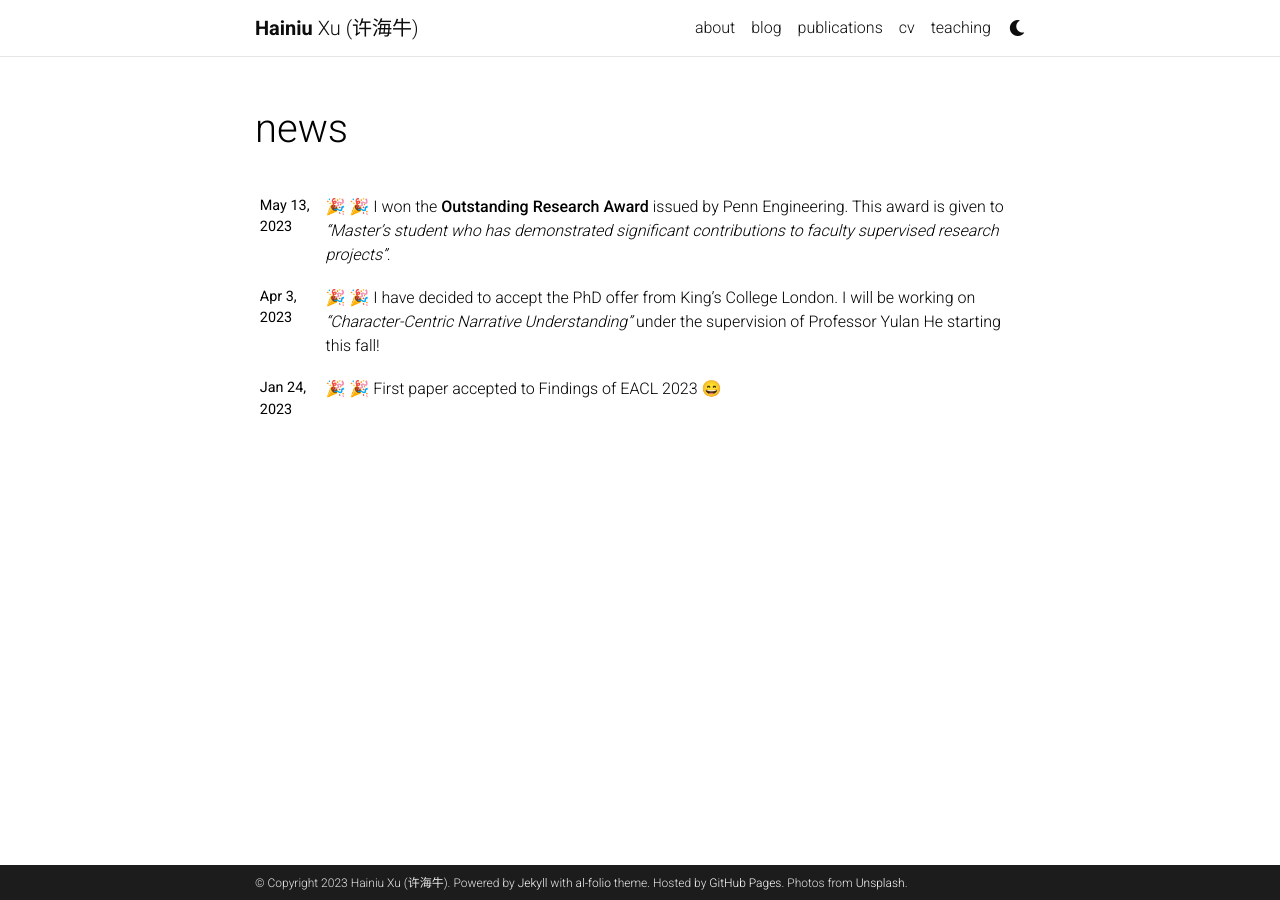
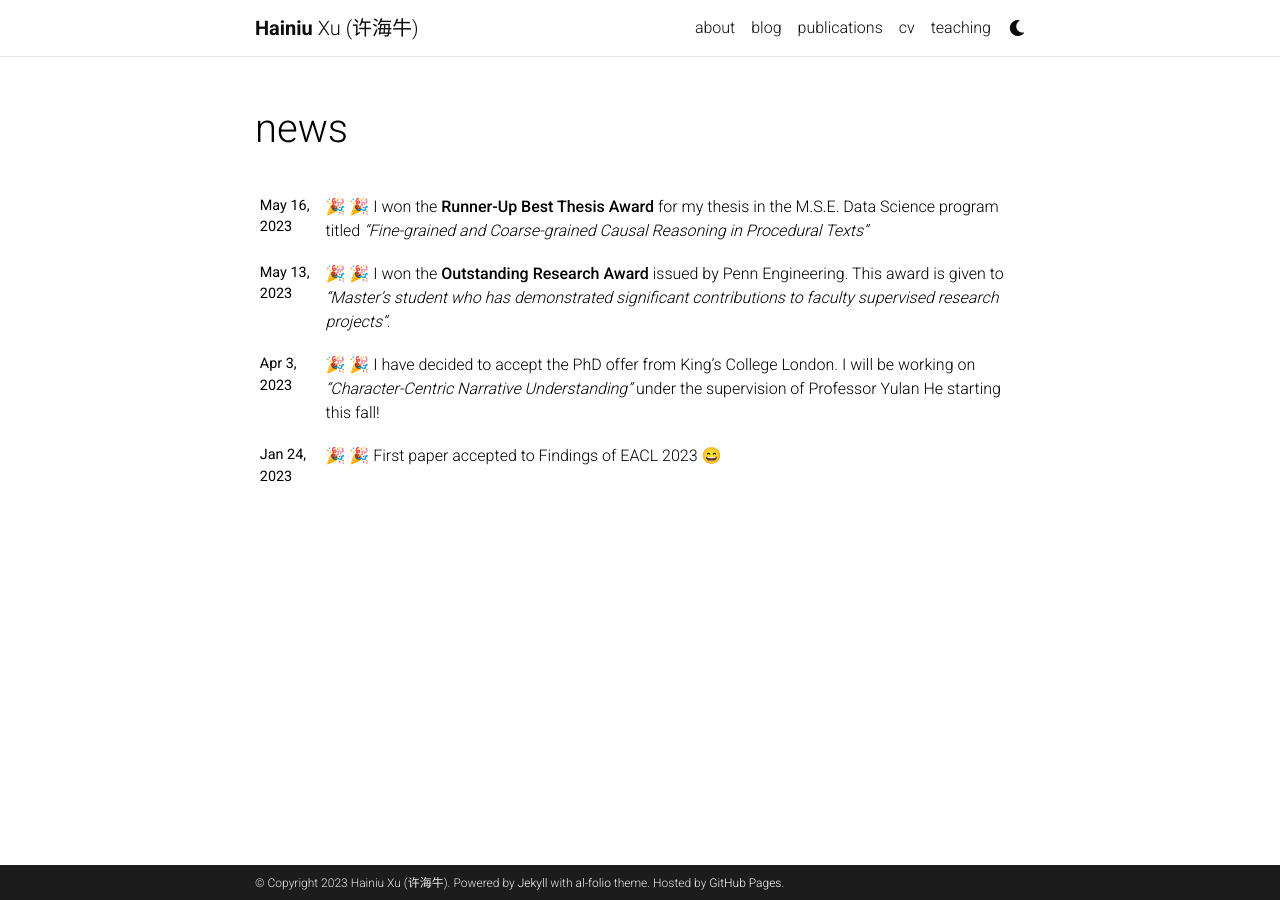
Before and after one commit to SeacowX/SeacowX.github.io, a Jekyll site: the page built from news.html, in a window 1280 px wide. Built offline with Jekyll 4.4.1, drawn with Linux system fonts in a browser that asks for light colours; full-size pictures stand in for the smaller copies a plugin makes; emoji names are drawn with the system emoji font; comment, search, counter and statistics services are not loaded; a style sheet for code colours, icons or effects is not loaded.

Commit message:
update news

```diff
--- a/_config.yml
+++ b/_config.yml
@@ -12,7 +12,6 @@ description: > # the ">" symbol means to ignore newlines until "footer_text:"
 footer_text: >
   Powered by <a href="https://jekyllrb.com/" target="_blank">Jekyll</a> with <a href="https://github.com/alshedivat/al-folio">al-folio</a> theme.
   Hosted by <a href="https://pages.github.com/" target="_blank">GitHub Pages</a>.
-  Photos from <a href="https://unsplash.com" target="_blank">Unsplash</a>.
 keywords: jekyll, jekyll-theme, academic-website, portfolio-website  # add your own keywords or leave empty
 
 lang: en # the language of your site (for example: en, fr, cn, ru, etc.)
--- a/_data/cv.yml
+++ b/_data/cv.yml
@@ -22,6 +22,7 @@
       year: 2023
       description:
         - Master's Outstanding Research Award @ PennEngineering
+        - Runner-Up Best Thesis award
         - Data Science with an emphasis on Machine Learning and Deep Learning
         - GPA 4.0/4.0
     - title: Bachelor of Science in Statistics
```
Also changed, not shown: _news/announcement_4.md (added, +8 -0 lines).
